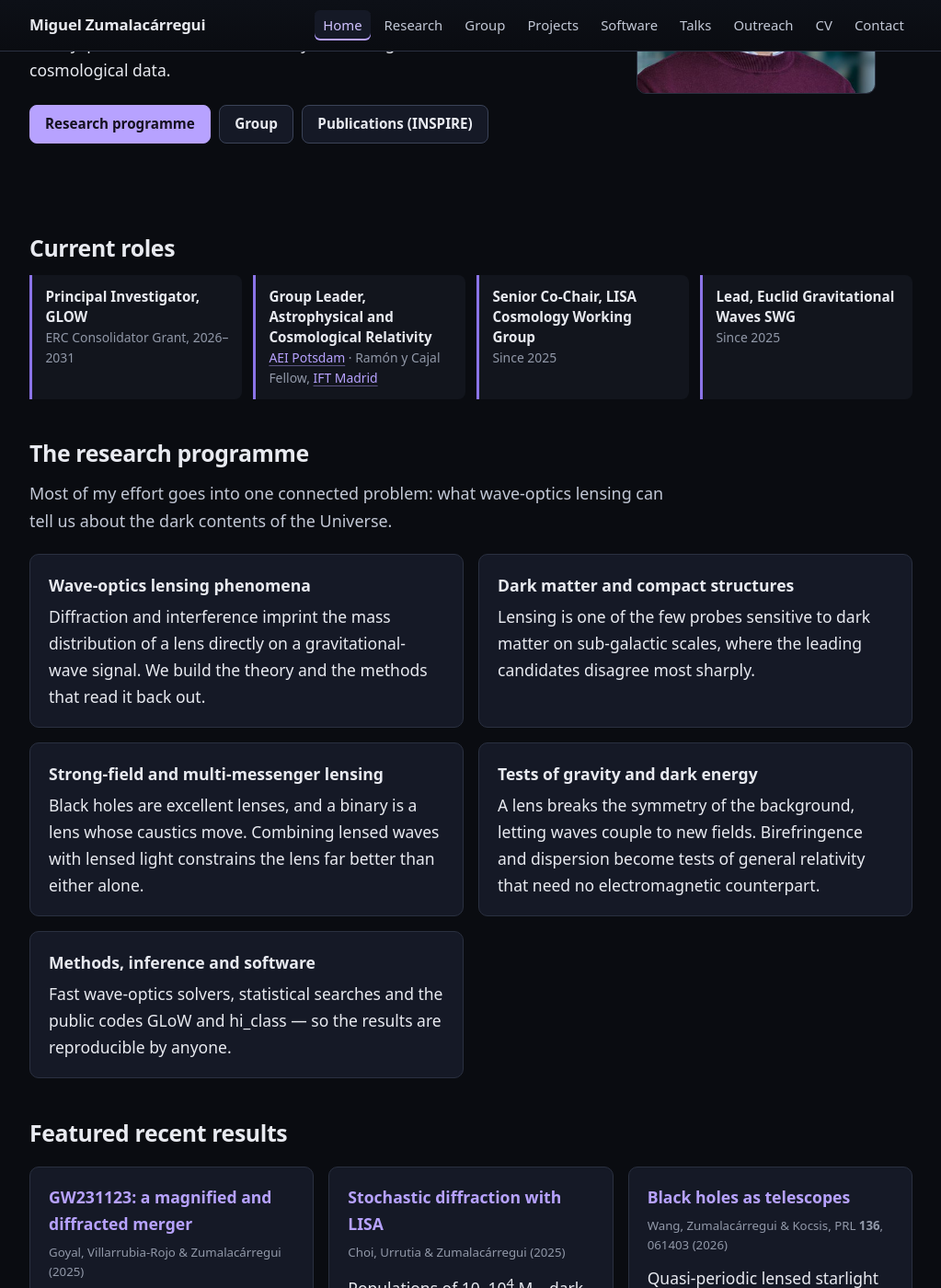
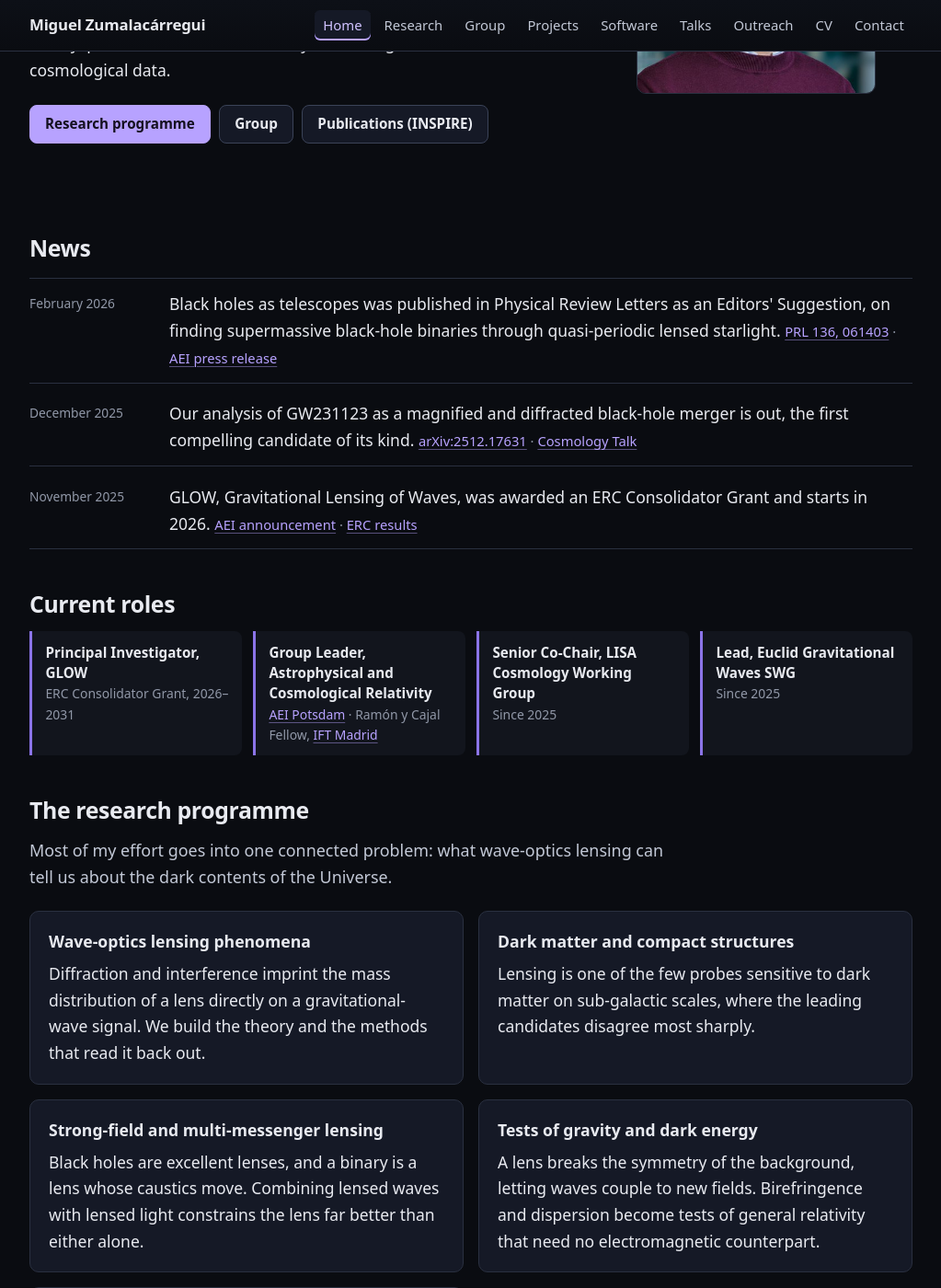
Before and after one commit to miguelzuma/miguelzuma.github.io, a Jekyll site: the page built from index.html, in a window 1280 px wide and 1400 px high, scrolled down 259 px. Shown: the whole window at 92% size, without its empty margins (128-1151 px from the left). Built offline with Jekyll 4.4.1, drawn with Linux system fonts in a browser that asks for light colours.

Commit message:
Bring back the news items, dated and self-expiring
The old site's <mark>NEWS:</mark> lines were the one place that said the site
was alive; the rewrite kept the featured results, which are a showcase, and
lost the stream. They are different things: a result stays featured for a
year, an event is news for a month.

_data/news.yml holds them, the home page shows the four most recent, and each
carries its own date — so the site finally says when it was last true.

The flash is kept but rebuilt: a "New" flag that pulses between the site's own
violet and cyan rather than the old yellow and pink, and only on items inside
a 90-day window computed from their date. It expires on its own, which means
the motion always signals recency rather than decorating.

Co-Authored-By: Claude Opus 5 (1M context) <noreply@anthropic.com>
Claude-Session: https://claude.ai/code/session_01E2ZbXszK9qt9svKVxU5Yrt

```diff
--- /dev/null
+++ b/_data/news.yml
@@ -0,0 +1,47 @@
+# Short, dated items for the News list on the home page. Newest first is not
+# required: the template sorts by date.
+#
+#   date   YYYY-MM-DD. Only the month is displayed, so the day is just for
+#          ordering within a month — use 01 when the exact day does not matter.
+#   text   one sentence, plain prose. An event, not a boast: what happened,
+#          not how well it was received.
+#   links  optional [{text, url}], shown after the sentence.
+#
+# Items newer than the freshness window (set in index.html) carry a pulsing
+# "New" flag, which expires on its own at the next site build.
+#
+# The four most recent appear on the home page; older ones stay here as the
+# record. Past a dozen or so, this wants an archive page rather than a longer
+# home page.
+
+- date: 2026-02-01
+  text: >-
+    Black holes as telescopes was published in Physical Review Letters as an
+    Editors' Suggestion, on finding supermassive black-hole binaries through
+    quasi-periodic lensed starlight.
+  links:
+    - text: "PRL 136, 061403"
+      url: "https://dx.doi.org/10.1103/1sfl-87t4"
+    - text: "AEI press release"
+      url: "https://www.aei.mpg.de/1407139/new-method-could-reveal-hidden-supermassive-black-hole-binaries"
+
+- date: 2025-12-01
+  text: >-
+    Our analysis of GW231123 as a magnified and diffracted black-hole merger is
+    out, the first compelling candidate of its kind.
+  links:
+    - text: "arXiv:2512.17631"
+      url: "https://arxiv.org/abs/2512.17631"
+    - text: "Cosmology Talk"
+      url: "https://youtu.be/ZGqOpDTL8k4"
+
+# CHECK THE MONTH: the ERC announcement date is a guess from the 2025 call.
+- date: 2025-11-01
+  text: >-
+    GLOW, Gravitational Lensing of Waves, was awarded an ERC Consolidator Grant
+    and starts in 2026.
+  links:
+    - text: "AEI announcement"
+      url: "https://www.aei.mpg.de/1359867/erc-consolidator-grant-for-miguel-zumalac-rregui"
+    - text: "ERC results"
+      url: "https://erc.europa.eu/news-events/news/erc-2025-consolidator-grants-results"
--- a/assets/css/main.css
+++ b/assets/css/main.css
@@ -570,6 +570,74 @@ figure.float-left {
 	white-space: nowrap;
 }
 
+/* ---- News ------------------------------------------------------------
+   Dated one-liners on the home page. The date sits in its own column so the
+   list scans as a timeline rather than as prose. */
+
+.news {
+	list-style: none;
+	padding: 0;
+	margin: 1.1rem 0 0;
+	border-top: 1px solid var(--border);
+}
+
+.news li {
+	display: flex;
+	gap: 1rem;
+	padding: 0.8rem 0;
+	border-bottom: 1px solid var(--border);
+}
+
+.news-date {
+	flex: 0 0 8.5rem;
+	color: var(--text-mute);
+	font-size: 0.86rem;
+	padding-top: 0.18rem;
+}
+
+.news-body { margin: 0; }
+
+.news-links {
+	color: var(--text-mute);
+	font-size: 0.92rem;
+}
+
+/* Only items inside the freshness window carry this, and the template stops
+   emitting it once they age out — so the motion always means something. It
+   cycles between the two accents rather than the old site's yellow and pink,
+   which would read as a different website. Users who ask for reduced motion
+   get a still flag: see the prefers-reduced-motion block at the end. */
+.news-flag {
+	display: inline-block;
+	font-size: 0.68rem;
+	letter-spacing: 0.07em;
+	text-transform: uppercase;
+	font-weight: 600;
+	padding: 0.15em 0.55em;
+	border-radius: 4px;
+	margin-right: 0.55rem;
+	vertical-align: 0.1em;
+	color: var(--bg);
+	background: var(--accent);
+	animation: news-pulse 4.5s ease-in-out infinite;
+}
+
+@keyframes news-pulse {
+	0%, 100% {
+		background: var(--accent);
+		box-shadow: 0 0 0 0 rgba(183, 162, 255, 0.5);
+	}
+	50% {
+		background: var(--cyan);
+		box-shadow: 0 0 0.6rem 0.12rem rgba(111, 216, 238, 0.4);
+	}
+}
+
+@media (max-width: 620px) {
+	.news li { flex-direction: column; gap: 0.25rem; }
+	.news-date { flex: none; padding-top: 0; }
+}
+
 /* Talk / link lists with an arrow marker */
 .arrow-list { list-style: none; padding: 0; }
 
--- a/index.html
+++ b/index.html
@@ -33,6 +33,35 @@ description: >-
       <img class="hero-portrait" src="{{ '/imgs/miguelzuma_aei.jpg' | relative_url }}"
            alt="Portrait of Miguel Zumalacárregui" width="422" height="544">
     </div>
+  </section>
+
+  <!-- ============ News ============
+       Events, from _data/news.yml, newest first. The "New" flag is driven by
+       the item's own date against FRESH_DAYS below, so it expires by itself —
+       at the next site build, which for GitHub Pages means the next push. -->
+  {%- assign FRESH_DAYS = 90 %}
+  {%- assign fresh_window = FRESH_DAYS | times: 86400 %}
+  {%- assign fresh_after = site.time | date: '%s' | plus: 0 | minus: fresh_window %}
+  {%- assign news = site.data.news | sort: 'date' | reverse %}
+  <section class="section" aria-labelledby="news-heading">
+    <h2 id="news-heading">News</h2>
+    <ul class="news">
+      {%- for n in news limit: 4 %}
+      {%- assign stamp = n.date | date: '%s' | plus: 0 %}
+      <li>
+        <time class="news-date" datetime="{{ n.date | date: '%Y-%m' }}">{{ n.date | date: '%B %Y' }}</time>
+        <p class="news-body">
+          {%- if stamp > fresh_after %}<span class="news-flag">New</span>{% endif -%}
+          {{ n.text }}
+          {%- if n.links %}
+          <span class="news-links">
+            {%- for l in n.links %}<a href="{{ l.url }}" rel="noopener">{{ l.text }}</a>{% unless forloop.last %} &middot; {% endunless %}{% endfor -%}
+          </span>
+          {%- endif %}
+        </p>
+      </li>
+      {%- endfor %}
+    </ul>
   </section>
 
   <!-- ============ Roles ============ -->
```
